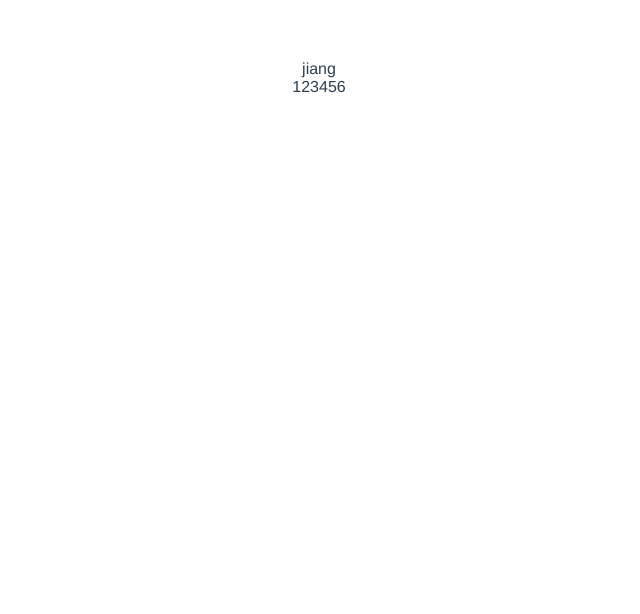
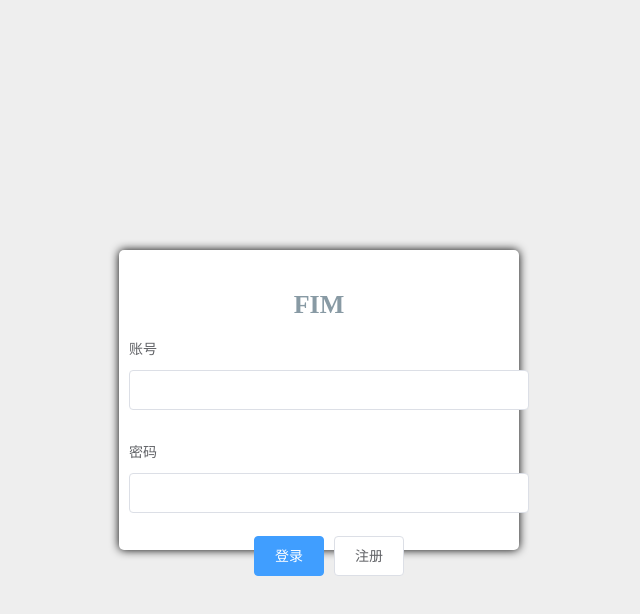
Before and after one commit to ZhongJinHacker/fim-frontend-project, a Vue app: page /#/login in a window 1280 px wide. Shown: the top 614 px of the page, without its empty margins (321-961 px from the left). Built offline with nearby package versions, Linux system fonts and the light colour scheme.

Commit message:
去掉eslint，登录界面加阴影框

```diff
--- a/src/App.vue
+++ b/src/App.vue
@@ -13,12 +13,16 @@ export default {
 </script>
 
 <style>
-#app {
-  font-family: 'Avenir', Helvetica, Arial, sans-serif;
-  -webkit-font-smoothing: antialiased;
-  -moz-osx-font-smoothing: grayscale;
-  text-align: center;
-  color: #2c3e50;
-  margin-top: 60px;
-}
+  #app .app-router-view {
+    position: absolute;
+    top: 0;
+    left: 0;
+    bottom: 0;
+    right: 0;
+    overflow: hidden;
+    backface-visibility: hidden;
+    transform: translate3d(0, 0, 0);
+    transform-style: preserve-3d;
+    visibility: visible;
+  }
 </style>
--- a/src/components/LoginPage.vue
+++ /dev/null
@@ -1,22 +0,0 @@
-<template>
-    <div>
-        <div> {{ username }} </div>
-        <div>{{password}}</div>
-    </div>
-</template>
-
-<script>
-export default {
-  name: 'LoginPage',
-  data () {
-    return {
-      username: 'jiang',
-      password: '123456'
-    }
-  }
-}
-</script>
-
-<style lang="scss">
-
-</style>
--- a/src/main.js
+++ b/src/main.js
@@ -4,6 +4,7 @@ import Vue from 'vue'
 import App from './App'
 import router from './router'
 import ElementUI from 'element-ui'
+import 'element-ui/lib/theme-chalk/index.css'
 import '@/permission.js' // permission control
 
 Vue.config.productionTip = false
--- /dev/null
+++ b/src/pages/LoginPage.vue
@@ -0,0 +1,143 @@
+<template>
+  <div class="page-container">
+    <div class="login-container">
+      <h3 class="title">FIM</h3>
+      <el-form :model="ruleForm2" status-icon :rules="rules2" ref="ruleForm2" class="item-container">
+        <el-form-item label="账号" prop="pass">
+          <el-input class="input-view" type="text" v-model="ruleForm2.pass"  auto-complete="off"></el-input>
+        </el-form-item>
+        <el-form-item label="密码" prop="checkPass">
+          <el-input class="input-view" type="password" v-model="ruleForm2.checkPass" auto-complete="off"></el-input>
+        </el-form-item>
+        <el-form-item class="button-container">
+          <el-button type="primary" @click="submitForm('ruleForm2')">登录</el-button>
+          <el-button @click="resetForm('ruleForm2')">注册</el-button>
+        </el-form-item>
+      </el-form>
+    </div>
+  </div>
+</template>
+
+<script>
+export default {
+  name: 'LoginPage',
+  data () {
+    var checkAge = (rule, value, callback) => {
+      if (!value) {
+        return callback(new Error('年龄不能为空'));
+      }
+      setTimeout(() => {
+        if (!Number.isInteger(value)) {
+          callback(new Error('请输入数字值'));
+        } else {
+          if (value < 18) {
+            callback(new Error('必须年满18岁'));
+          } else {
+            callback();
+          }
+        }
+      }, 1000);
+    };
+    var validatePass = (rule, value, callback) => {
+      if (value === '') {
+        callback(new Error('请输入密码'));
+      } else {
+        if (this.ruleForm2.checkPass !== '') {
+          this.$refs.ruleForm2.validateField('checkPass');
+        }
+        callback();
+      }
+    };
+    var validatePass2 = (rule, value, callback) => {
+      if (value === '') {
+        callback(new Error('请再次输入密码'));
+      } else if (value !== this.ruleForm2.pass) {
+        callback(new Error('两次输入密码不一致!'));
+      } else {
+        callback();
+      }
+    };
+    return {
+      ruleForm2: {
+        pass: '',
+        checkPass: '',
+        age: ''
+      },
+      rules2: {
+        pass: [
+          { validator: validatePass, trigger: 'blur' }
+        ],
+        checkPass: [
+          { validator: validatePass2, trigger: 'blur' }
+        ],
+        age: [
+          { validator: checkAge, trigger: 'blur' }
+        ]
+      }
+    }
+  },
+  methods: {
+    submitForm(formName) {
+      this.$refs[formName].validate((valid) => {
+        if (valid) {
+          alert('submit!');
+        } else {
+          console.log('error submit!!');
+          return false;
+        }
+      });
+    },
+    resetForm(formName) {
+      this.$refs[formName].resetFields();
+    }
+  }
+}
+
+</script>
+
+<style rel="stylesheet/scss" lang="scss">
+  $bg: #2d3a4b;
+  $light_gray:#eee;
+  $dark_gray:#889aa4;
+
+  .page-container {
+    display: flex;
+    display:-webkit-flex;
+    align-items: center;
+    justify-content: center;
+    position: fixed;
+    height: 100%;
+    width: 100%;
+    background-color: $light_gray
+  }
+
+  .login-container {
+    position: fixed;
+    height: 300px;
+    width: 400px;
+    background-color: white;
+    border-radius: 5px;
+    box-shadow: 0 0 10px #000;
+  }
+  .title {
+    font-size: 26px;
+    font-weight: 400;
+    color: $dark_gray;
+    margin: 40px auto 10px auto;
+    text-align: center;
+    font-weight: bold;
+  }
+  .input-view {
+    width: 300px;
+  }
+  .item-container {
+    height: 100%;
+    width: 100%;
+    margin: 10px 10px;
+  }
+  .button-container {
+    width: 100%;
+    display: flex;
+    justify-content: space-around;
+  }
+</style>
--- a/src/router/index.js
+++ b/src/router/index.js
@@ -1,7 +1,7 @@
 import Vue from 'vue'
 import Router from 'vue-router'
 import HelloWorld from '@/components/HelloWorld'
-import LoginPage from '@/components/LoginPage'
+import LoginPage from '@/pages/LoginPage'
 
 Vue.use(Router)
 
```
Also changed, not shown: 1 other file (tests, documents, lock files or other folders).
